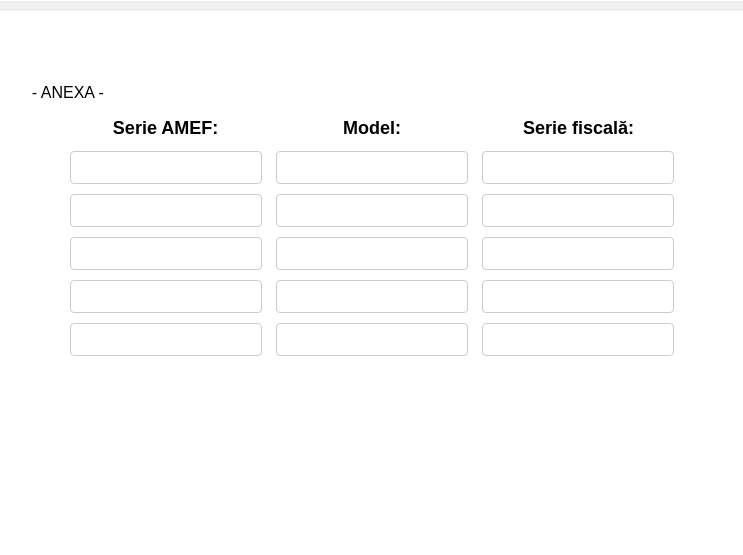
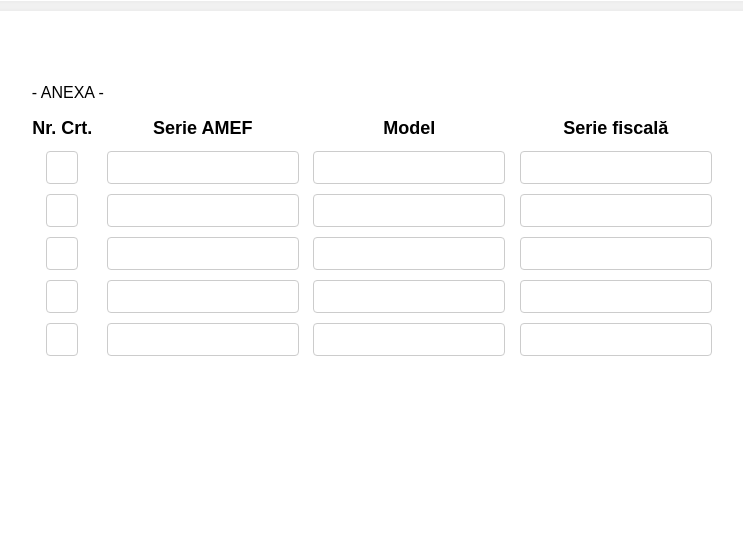
Before and after one commit to PopFlaviuCiprian/Declaratie_instalare_RBC, a Flask app: page / in a window 1280 px wide. Shown: the part 997-1552 px from the top of the page, without its empty margins (268-1011 px from the left). Run offline with Flask 3, Linux system fonts and the light colour scheme; some libraries are stand-ins or nearby versions.

Commit message:
v3 imbunatatit si fara erori

```diff
--- a/static/declaratie.css
+++ b/static/declaratie.css
@@ -14,9 +14,11 @@ body {
 
 .a4 {
     width: 210mm;
+    /*height: 297mm; */
     padding: 15mm;
+    white-space: normal;
     /* padding: 0; */
-    margin: 0 auto 10px;
+    margin: 0 auto 10px ;
     /*margin: 0; */
     box-sizing: border-box;
     background-color: white;
@@ -25,6 +27,10 @@ body {
     /* page-break-inside: avoid; */
     page-break-inside: auto; /* Permite împărțirea paginilor */
     /*background-color: #fffbe6; /* Fundal galben pentru verificare */
+}
+
+.a4:last-child {
+    page-break-after: auto;
 }
 
 .fiscal_info {
--- a/templates/declaratie_rbc.html
+++ b/templates/declaratie_rbc.html
@@ -22,7 +22,7 @@
 </head>
 <body>
     <div id="document">
-        <div class="a4">
+        <div class="a4" style="page-break-after: always;">
             <h1>DECLARAȚIE DE INSTALARE</h1>
                 <p class="subtitle">a aparatelor electronice de marcat fiscale</p>
 
@@ -42,7 +42,7 @@
                         <input type="text" name="eliberat_de" style="width: 150px;" required> la data de
                         <input type="date" name="data_eliberarii" style="width: 100px;" required>, în calitate de reprezentant la
                         <input type="text" name="reprezentant_la" style="width: 200px;" required>, cu sediul în:
-                        <input type="text" name="sediu" style="width: 350px;"required>, declar că am instalat la data de
+                        <input type="text" name="sediu" style="width: 350px;" required>, declar că am instalat la data de
                         <input type="date" name="data_instalarii" style="width: 100px;" required>, la punctul de lucru din
                         <input type="text" name="adresa" style="width: 400px;" required>, un număr de
                         <input type="number" name="numar_amef" style="width: 40px;" required> aparat/aparate de marcat electronic fiscal, având elementele de identificare conform ANEXA.
@@ -57,13 +57,13 @@
                     </p>
                     <p>
                         Sigilarea imprimantei s-a efectuat cu sigiliul
-                        <input type="text" name="sigiliu" style="width: 50px;"required>, aplicat pe memoria fiscală a imprimantei cât și pe carcasa acesteia.
+                        <input type="text" name="sigiliu" style="width: 50px;" required>, aplicat pe memoria fiscală a imprimantei cât și pe carcasa acesteia.
                     </p>
                     <p>
                         Instalarea a fost efectuată de tehnicianul:
                         <input type="text" name="tehnician" style="width: 200px;" required>, având legitimația nr.
-                        <input type="text" name="legitimatie" style="width: 40px;"required> cu numărul de identificare
-                        <input type="text" name="sigiliu" style="width: 50px;"required> de la unitatea service SC SECRET DATA SRL, SATU MARE, strada AVRAM IANCU nr. 17, cod fiscal: RO 9740584 telefon: 0261-768.038
+                        <input type="text" name="legitimatie" style="width: 40px;" required> cu numărul de identificare
+                        <input type="text" name="sigiliu" style="width: 50px;" required> de la unitatea service SC SECRET DATA SRL, SATU MARE, strada AVRAM IANCU nr. 17, cod fiscal: RO 9740584 telefon: 0261-768.038
                     </p>
                     <div class="semnaturi_container">
                         <div class="semnatura_beneficiar">
@@ -77,15 +77,30 @@
                             ........................................<br>
                         </div>
                     </div>
+                </form>
         </div>
-        <div class="a4">
+            <div class="a4" style="page-break-after: always;">
                     <p class="subtitle2" style="text-align: left;"> - ANEXA - </p>
-                    <p class="alineare-flex">
+                    <p class="alineare-flex"> </p>
+
+                        <div class="field-group" style="display: inline-block; margin-right: 10px; margin-left -20px">
+                            <label for="left-input" style="font-size: 18px; font-weight: bold">Nr. Crt. <br> </label>
+                            <input type="text" id="left-input" name="left-input" style="width: 20px; text-align: center; font-size: 18px; margin-top: 12px;" required>
+                            <br>
+                            <input type="text" id="left-input2" name="left-input" style="width: 20px; text-align: center; font-size: 18px;" required>
+                            <br>
+                            <input type="text" id="left-input3" name="left-input" style="width: 20px; text-align: center; font-size: 18px;" required>
+                            <br>
+                            <input type="text" id="left-input4" name="left-input" style="width: 20px; text-align: center; font-size: 18px;" required>
+                            <br>
+                            <input type="text" id="left-input5" name="left-input" style="width: 20px; text-align: center; font-size: 18px;" required>
+
+                        </div>
                         <div class="field-group" style="display: inline-block; margin-right: 10px;">
-                            <label for="serie_amef" style="font-size: 18px; font-weight: bold; " >Serie AMEF: <br> </label>
+                            <label for="serie_amef" style="font-size: 18px; font-weight: bold; " >Serie AMEF <br> </label>
                             <input type="text" id="serie_amef" name="serie_amef" style="width: 180px; text-align: center; font-size: 18px; margin-top: 12px;" required>
                             <!--- <textarea id="serie_amef" name="serie_amef" style="width: 180px; height: 40px; font-weight: bold; text-align: justify; font-size: 18px;" required></textarea>
-                              textarea face casuta imput dinamica , se poate modifica marimea casutei-->
+                              textarea face casuta input dinamica , se poate modifica marimea casutei-->
                             <br>
                              <input type="text" id="serie_amef2" name="serie_amef" style="width: 180px; text-align: center; font-size: 18px" required>
                             <br>
@@ -97,7 +112,7 @@
                         </div>
 
                         <div class="field-group" style="display: inline-block; margin-right: 10px; ">
-                            <label for="model_amef" style="font-size: 18px; font-weight: bold;">Model: <br></label>
+                            <label for="model_amef" style="font-size: 18px; font-weight: bold;">Model <br></label>
                             <input type="text" id="model_amef" name="model_amef" style="width: 180px;  text-align: center; font-size: 18px; margin-top: 12px;" required>
                             <br>
                             <input type="text" id="model_amef2" name="model_amef" style="width: 180px; text-align: center; font-size: 18px" required>
@@ -109,7 +124,7 @@
                             <input type="text" id="model_amef5" name="model_amef" style="width: 180px; text-align: center; font-size: 18px" required>
                         </div>
                         <div class="field-group" style="display: inline-block;">
-                            <label for="serie_fiscala" style="font-size: 18px; font-weight: bold;">Serie fiscală: <br></label>
+                            <label for="serie_fiscala" style="font-size: 18px; font-weight: bold;">Serie fiscală <br></label>
                             <input type="text" id="serie_fiscala" name="serie_fiscala" style="width: 180px; text-align: center; font-size: 18px; margin-top: 12px;" required>
                             <br>
                             <input type="text" id="serie_fiscala2" name="serie_fiscala" style="width: 180px; text-align: center; font-size: 18px" required>
@@ -121,7 +136,6 @@
                             <input type="text" id="serie_fiscala5" name="serie_fiscala" style="width: 180px; text-align: center; font-size: 18px" required>
 
                         </div>
-                    </p>
 
 
             <div class="semnaturi_container_pag2">
@@ -139,7 +153,6 @@
 
                     <button type="button" id="salveaza_pdf">Salvează PDF</button>
                     <button type="button" id="imprima">Imprimă</button>
-                </form>
 
             <script>
             document.addEventListener("DOMContentLoaded", function () {
@@ -161,12 +174,21 @@
                     hideButtons();
                     const element = document.getElementById("document");
                     const opt = {
-                        margin: [0, 0, 0, 0],
-                        filename: 'declaratie_instalare_rbc.pdf',
-                        image: { type: 'jpeg', quality: 1 },
-                        html2canvas: { scale: 4 },
-                        jsPDF: { unit: 'mm', format: 'a4', orientation: 'portrait' }
-                    };
+                    margin: 0,
+                    filename: 'declaratie_instalare_rbc.pdf',
+                    image: { type: 'jpeg', quality: 1 },
+                    html2canvas: {
+                        scale: 4,
+                        useCORS: true
+                    },
+                    jsPDF: {
+                        unit: 'mm',
+                        format: 'a4',
+                        orientation: 'portrait'
+                    },
+                    pagebreak: { mode: ['avoid-all', 'css', 'legacy'] }
+                };
+
                     html2pdf().from(element).set(opt).save().then(function () {
                         showButtons();
                     });
@@ -181,7 +203,6 @@
                 });
             });
             </script>
-
         </div>
         <script>
         window.addEventListener("beforeunload", function () {
```
